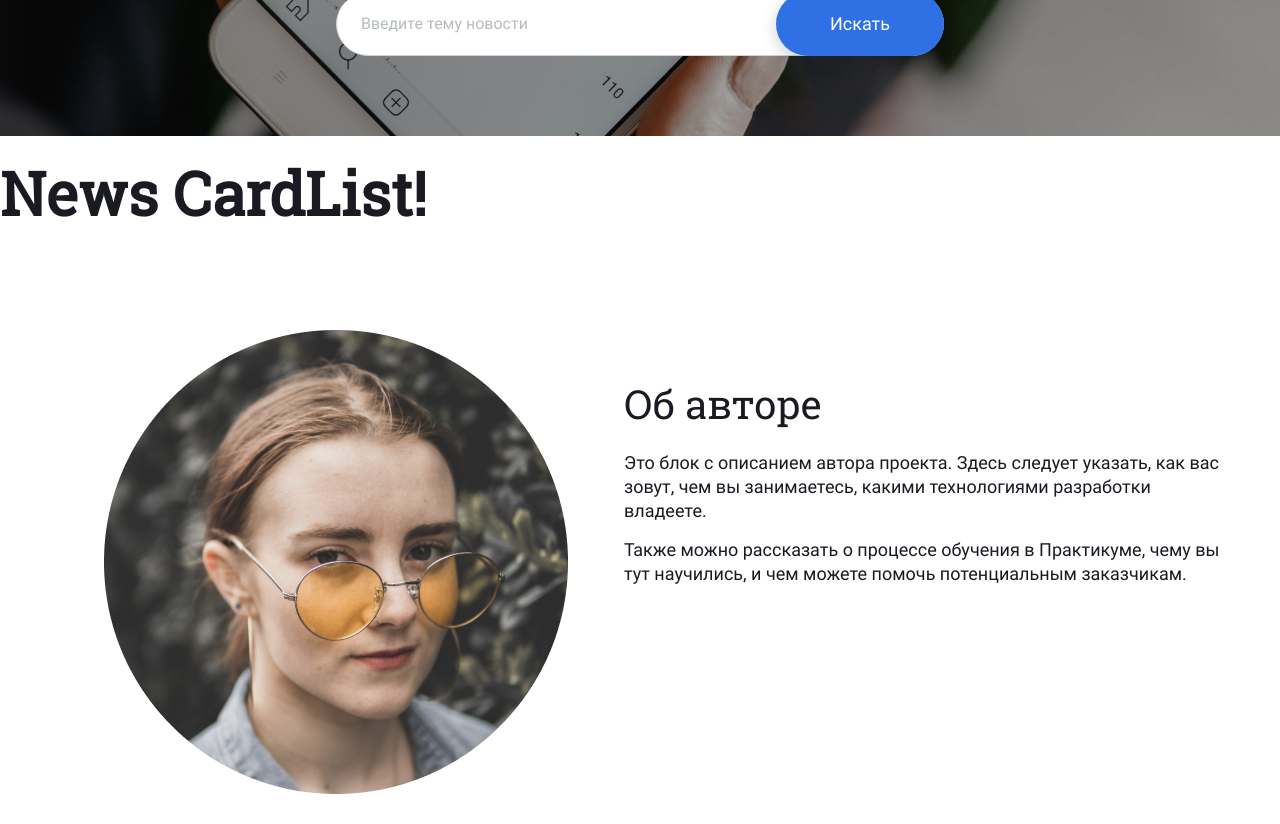
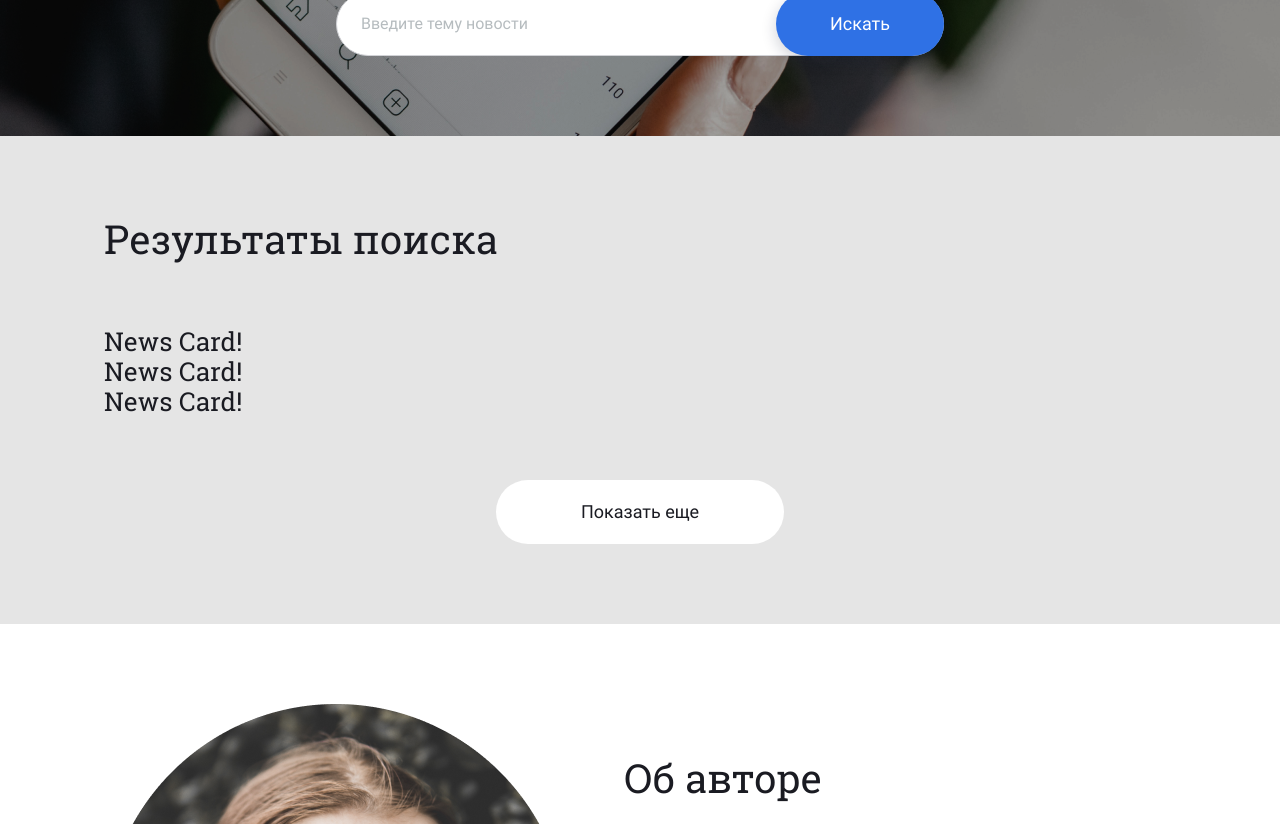
Before and after one commit to MaximStovba/news-explorer-frontend, a React (Create React App) app: page / in a window 1280 px wide. Shown: the part 440-1264 px from the top of the page. Built offline with nearby package versions, Linux system fonts and the light colour scheme.

Commit message:
элемент NewsCardList

```diff
--- a/src/components/About/About.css
+++ b/src/components/About/About.css
@@ -1,10 +1,10 @@
 .about {
+  margin: 80px 0 80px 104px;
   /* сетка about */
   display: grid;
   grid-template-columns: 464px fit-content(600px);
   grid-template-rows: min-content 1fr;
   column-gap: 56px;
-  margin: 80px 0 80px 104px;
   grid-template-areas:
   "about__img-container about__title"
   "about__img-container about__article";
--- a/src/components/Navigation/Navigation.css
+++ b/src/components/Navigation/Navigation.css
@@ -39,7 +39,7 @@
   text-decoration: none;
 }
 
-.navigation__link_hide {
+.navigation__link_hidden {
   display: none;
 }
 
--- a/src/components/NewsCard/NewsCard.css
+++ b/src/components/NewsCard/NewsCard.css
@@ -1,3 +1,13 @@
 .news-card {
 
 }
+
+.news-card__text {
+  margin: 0;
+  font-family: Roboto Slab;
+  font-style: normal;
+  font-weight: normal;
+  font-size: 26px;
+  line-height: 30px;
+  color: #1A1B22;
+}
--- a/src/components/NewsCard/NewsCard.js
+++ b/src/components/NewsCard/NewsCard.js
@@ -6,7 +6,7 @@ import './NewsCard.css';
 function NewsCard() {
   return (
     <div className="news-card">
-      <h1>News Card!</h1>
+      <h2 className="news-card__text">News Card!</h2>
     </div>
   );
 }
--- a/src/components/NewsCardList/NewsCardList.css
+++ b/src/components/NewsCardList/NewsCardList.css
@@ -1,8 +1,51 @@
 .news-cardlist {
+  background: #E5E5E5;
+  padding: 80px 104px;
+  /* сетка news-cardlist  */
+  display: grid;
+  grid-template-columns: 1fr;
+  grid-template-rows: repeat(3, min-content);
+  grid-template-areas:
+    "news-cardlist__titel"
+    "news-cardlist__container"
+    "news-cardlist__btn";
+}
+
+.news-cardlist__titel {
+  margin: 0;
+  margin-bottom: 64px;
+  grid-area: news-cardlist__titel;
   font-family: Roboto Slab;
   font-style: normal;
   font-weight: normal;
-  font-size: 30px;
-  line-height: 34px;
+  font-size: 40px;
+  line-height: 46px;
   color: #1A1B22;
 }
+
+.news-cardlist__container {
+  grid-area: news-cardlist__container;
+}
+
+.news-cardlist__btn {
+  grid-area: news-cardlist__btn;
+  padding: 0;
+  margin-top: 64px;
+  width: 288px;
+  height: 64px;
+  background: #FFFFFF;
+  border-width: 0;
+  border-radius: 80px;
+  font-family: Roboto;
+  font-style: normal;
+  font-weight: 500;
+  font-size: 18px;
+  line-height: 24px;
+  color: #1A1B22;
+  /* выравниваем внутри сетки news-cardlist */
+  justify-self: center;
+}
+
+.news-cardlist__btn_hidden {
+  display: none;
+}
--- a/src/components/NewsCardList/NewsCardList.js
+++ b/src/components/NewsCardList/NewsCardList.js
@@ -1,12 +1,23 @@
 // NewsCardList.js
 
 import React from 'react';
+import NewsCard from '../NewsCard/NewsCard';
 import './NewsCardList.css';
 
 function NewsCardList() {
   return (
-    <form className="news-cardlist">
-      <h1>News CardList!</h1>
+    <form name="cardlist" method="POST" action="#" className="news-cardlist">
+      <h2 className="news-cardlist__titel">Результаты поиска</h2>
+      <div className="news-cardlist__container">
+        <NewsCard />
+        <NewsCard />
+        <NewsCard />
+      </div>
+      <button
+          type="submit"
+          className="news-cardlist__btn">
+          Показать еще
+      </button>
     </form>
   );
 }
```
